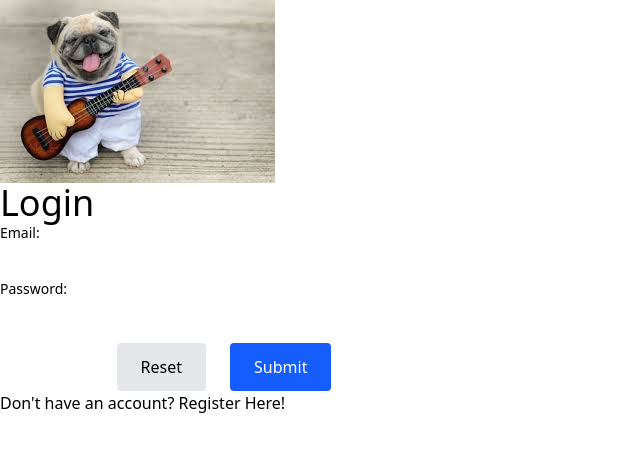
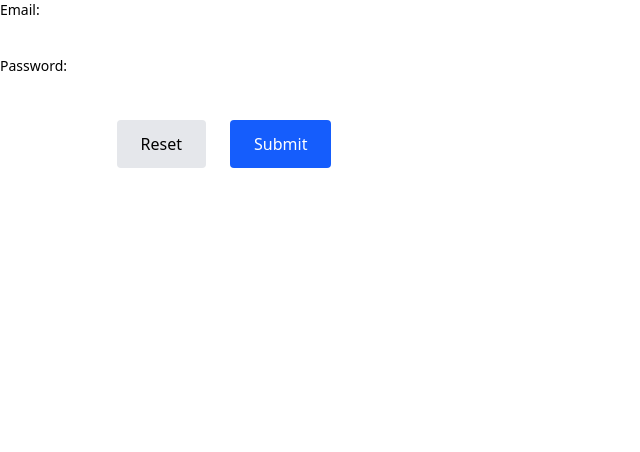
Before and after one commit to HarveyL101/maths_app, a React (Vite) app in the folder client/: page / in a window 1280 px wide. Shown: the top 452 px of the page, without its empty margins (0-640 px from the left). Built offline with nearby package versions, Linux system fonts and the light colour scheme.

Commit message:
Minor changes and cleanup

```diff
--- a/client/src/pages/Login.jsx
+++ b/client/src/pages/Login.jsx
@@ -1,23 +1,9 @@
-import LoginForm from '../components/LoginForm';
-import { Link } from 'react-router-dom';
+import { LoginForm } from '../utils/index.js';
 
 const Login = () => {
   return(
     <div>
-      <div>
-        <img
-          src='/cool_dog.jpg'
-          alt='Cool Dog'
-        />
-        <h1 className='text-4xl'>Login</h1>
-      </div>
-
-
-
-
       <LoginForm />
-
-      <Link to='/register'>Don't have an account? Register Here!</Link>
     </div>
   )
 }
--- a/client/src/pages/Register.jsx
+++ b/client/src/pages/Register.jsx
@@ -1,17 +1,9 @@
-import RegisterForm from '../components/RegisterForm.jsx';
-import { Link } from 'react-router-dom';
+import { RegisterForm } from '../utils/index.js';
 
 const Register = () => {
   return (
     <div>
-      <div>
-        <img src='/cool_dog.jpg' alt="Cool Dog" />
-        <h1>Register</h1>
-      </div>
-
       <RegisterForm />
-
-      <Link to='/'>Already have an account? Log in Here!</Link>
     </div>
   )
 }
```
Also changed, not shown: 2 other files (tests, documents, lock files or other folders).
